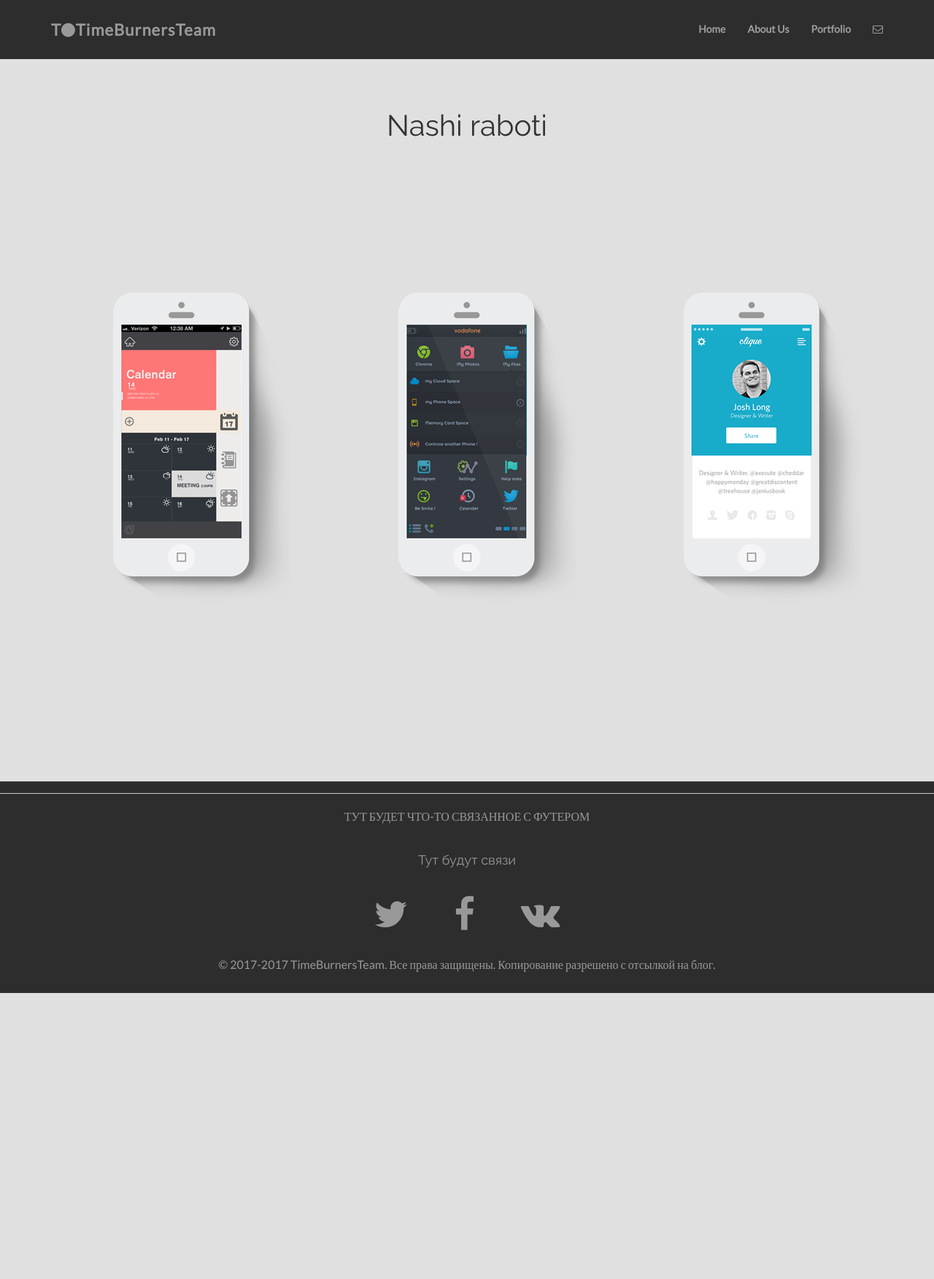
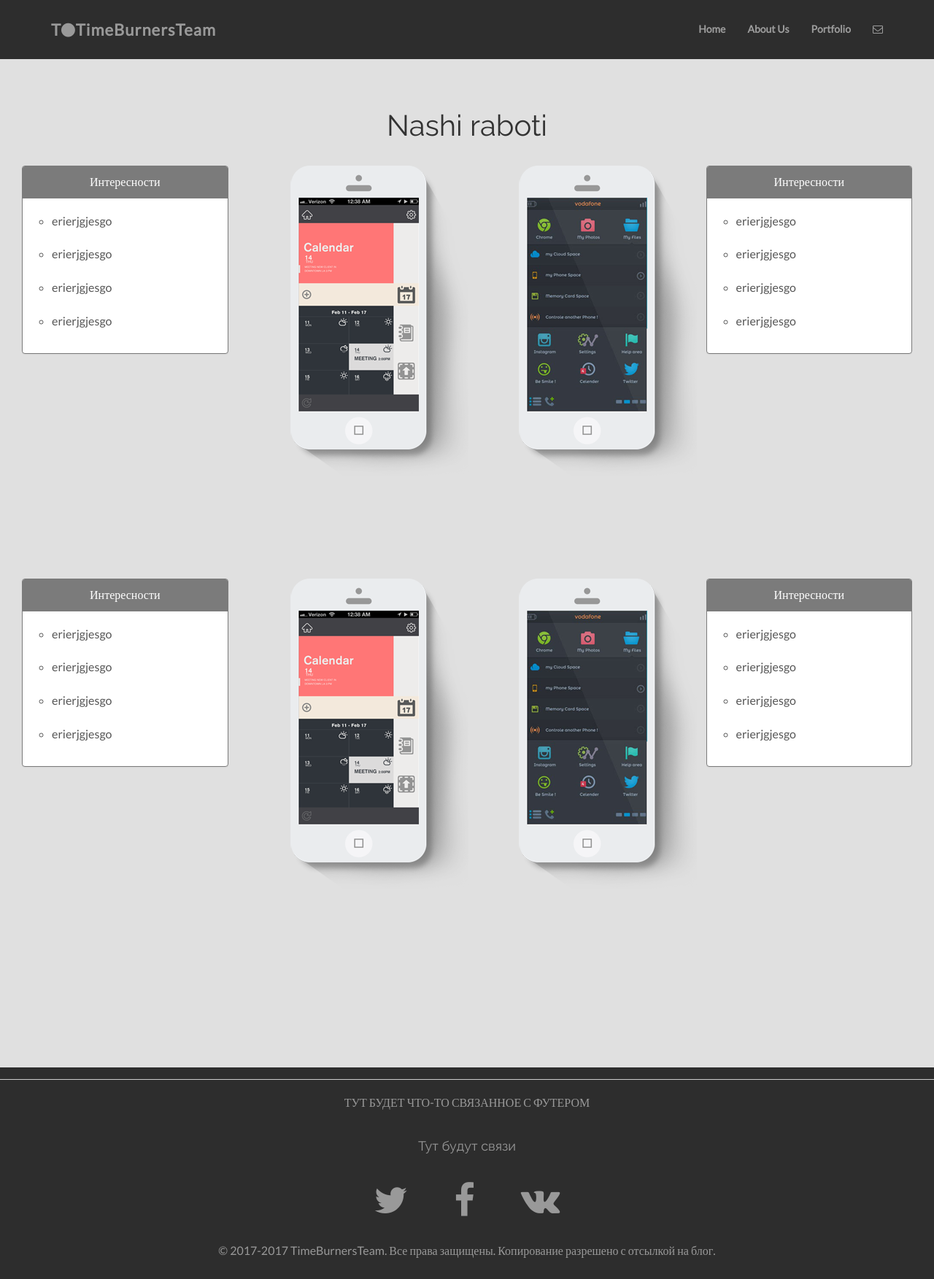
Before and after one commit to Times-Burners-Team/site, a PHP site: page /pages/oldWorks.html in a window 1280 px wide. Shown: the whole page at 73% size. Before the commit the page ends 1361 px from the top, so only its background shows below. Run offline with PHP 8.4, Linux system fonts and the light colour scheme; some libraries are stand-ins or nearby versions; some web fonts are replaced.

Commit message:
Aside changed

```diff
--- a/css/main.css
+++ b/css/main.css
@@ -121,7 +121,16 @@ hr {
 #dg h4 {
   font-size: 40px;
 }
-
+#dg  ul{
+  margin-top: 20px;
+}
+#dg .panel-primary{
+  border-color: #7b7b7b!important;
+}
+#dg .panel-primary > .panel-heading{
+  border-color: #7b7b7b!important;
+  background-color: #7b7b7b!important;
+}
 .tilt {
   -webkit-transition: all 0.5s ease;
      -moz-transition: all 0.5s ease;
--- a/pages/oldWorks.html
+++ b/pages/oldWorks.html
@@ -38,44 +38,105 @@
     </div>
   </div>
 </header>
+<!--_________________________________________________________
+                          ASIGHT
+  _________________________________________________________-->
+<aside>
   <div id="dg">
-    <div class="container">
-      <div class="row centered">
     <h4>Nashi raboti</h4>
     <br>
-        <div class="col-lg-4">
-          <div class="tilt">
+      <div class="container-fluid">
+        <div id="a1" class="col-lg-3">
+          <div class="panel panel-primary">
+            <div class="panel-heading">Интересности</div>
+              <div class="text-left" class="panel-body">
+              <ul type="circle">
+                <li>erierjgjesgo</li></br>
+                <li>erierjgjesgo</li></br>
+                <li>erierjgjesgo</li></br>
+                <li>erierjgjesgo</li></br>
+              </ul>
               </div>
           </div>
-        <div class="col-lg-4">
-          <div class="tilt">
+          <div class="row centered">
         </div>
       </div>
-        <div class="col-lg-4">
+        <div id="c1" class="col-lg-3">
           <div class="tilt">
+            <a href="http://vk.com/timeburnersteam" title="Switch to work №1" target="_blank" ><img src="../img/p01.png" alt=""></a>
           </div>
+         <div class="row centered">
+        </div>
+        </div>
+        <div id="c2" class="col-lg-3">
+          <div class="tilt">
+            <a href="http://twitter.com" title="Switch to work №2" target="_blank"><img src="../img/p02.png" alt=""></a>
+          </div>
+          <div class="row centered">
+        </div>
+        </div>
+        <div id="a2" class="col-lg-3">
+          <div class="panel panel-primary">
+            <div class="panel-heading">Интересности</div>
+              <div class="text-left" class="panel-body">
+              <ul type="circle">
+                <li>erierjgjesgo</li></br>
+                <li>erierjgjesgo</li></br>
+                <li>erierjgjesgo</li></br>
+                <li>erierjgjesgo</li></br>
+              </ul>
+              </div>
+          </div>
+          <div class="row centered">
         </div>
         </div>
       </div>
     </div>
   <div id="dg">
-    <div class="container">
+    <div class="container-fluid">
+      <div id="a1" class="col-lg-3">
+        <div class="panel panel-primary">
+          <div class="panel-heading">Интересности</div>
+            <div class="text-left" class="panel-body">
+            <ul type="circle">
+              <li>erierjgjesgo</li></br>
+              <li>erierjgjesgo</li></br>
+              <li>erierjgjesgo</li></br>
+              <li>erierjgjesgo</li></br>
+            </ul>
+            </div>
+        </div>
         <div class="row centered">
-        <h4></h4>
-        <br>
-        <div class="col-lg-4">
+      </div>
+    </div>
+      <div id="c1" class="col-lg-3">
         <div class="tilt">
           <a href="http://vk.com/timeburnersteam" title="Switch to work №1" target="_blank" ><img src="../img/p01.png" alt=""></a>
         </div>
+       <div class="row centered">
       </div>
-        <div class="col-lg-4">
+      </div>
+      <div id="c2" class="col-lg-3">
         <div class="tilt">
           <a href="http://twitter.com" title="Switch to work №2" target="_blank"><img src="../img/p02.png" alt=""></a>
         </div>
+        <div class="row centered">
       </div>
-        <div class="col-lg-4">
-          <div class="tilt">
-            <a href="http://facebook.com" title="Switch to work №3" target="_blank"><img src="../img/p03.png" alt=""></a>
+      </div>
+      <div id="a2" class="col-lg-3">
+        <div class="panel panel-primary">
+          <div class="panel-heading">Интересности</div>
+            <div class="text-left" class="panel-body">
+            <ul type="circle">
+              <li>erierjgjesgo</li></br>
+              <li>erierjgjesgo</li></br>
+              <li>erierjgjesgo</li></br>
+              <li>erierjgjesgo</li></br>
+            </ul>
+            </div>
+        </div>
+        <div class="row centered">
+      </div>
       </div>
     </div>
   </div>
@@ -101,6 +162,28 @@
     </div>
   </div>
 </div>
+
+</aside>
+        <!--_________________________________________________________
+                                  ASIGHT
+          _________________________________________________________-->
+        <!--h4></h4>
+        <br>
+        <div class="col-lg-4">
+          <div class="tilt">
+            <a href="http://vk.com/timeburnersteam" title="Switch to work №1" target="_blank" ><img src="../img/p01.png" alt=""></a>
+          </div>
+        </div>
+        <div class="col-lg-4">
+          <div class="tilt">
+            <a href="http://twitter.com" title="Switch to work №2" target="_blank"><img src="../img/p02.png" alt=""></a>
+          </div>
+        </div>
+        <div class="col-lg-4">
+          <div class="tilt">
+            <a href="http://facebook.com" title="Switch to work №3" target="_blank"><img src="../img/p03.png" alt=""></a>
+          </div>
+        </div-->
   <!--_________________________________________________________
 
                     FOOOOOOOTEEEEEEER
```
Lines whose indentation alone changed are shown as unchanged.
